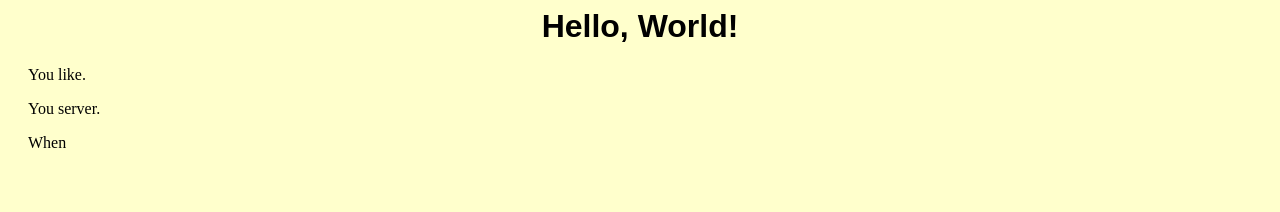
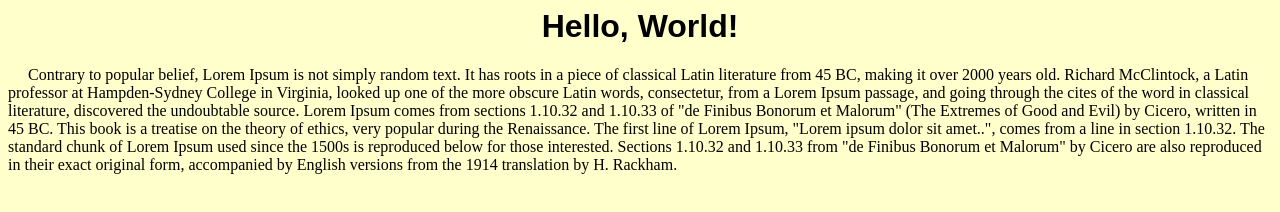
Before and after one commit to LuckyNwekeKFC/crowdfunding, a plain HTML site: page index.html in a window 1280 px wide. Drawn offline with Linux system fonts and the light colour scheme.

Commit message:
Update index.html

```diff
--- a/index.html
+++ b/index.html
@@ -15,12 +15,9 @@
 <body bgcolor = "#ffffcc" text = "#000000">
 <h1>Hello, World!</h1>
 
-<p>You  like.</p>
+<p>Contrary to popular belief, Lorem Ipsum is not simply random text. It has roots in a piece of classical Latin literature from 45 BC, making it over 2000 years old. Richard McClintock, a Latin professor at Hampden-Sydney College in Virginia, looked up one of the more obscure Latin words, consectetur, from a Lorem Ipsum passage, and going through the cites of the word in classical literature, discovered the undoubtable source. Lorem Ipsum comes from sections 1.10.32 and 1.10.33 of "de Finibus Bonorum et Malorum" (The Extremes of Good and Evil) by Cicero, written in 45 BC. This book is a treatise on the theory of ethics, very popular during the Renaissance. The first line of Lorem Ipsum, "Lorem ipsum dolor sit amet..", comes from a line in section 1.10.32.
 
-<p>You
-server.</p>
-
-<p>When </p>
+The standard chunk of Lorem Ipsum used since the 1500s is reproduced below for those interested. Sections 1.10.32 and 1.10.33 from "de Finibus Bonorum et Malorum" by Cicero are also reproduced in their exact original form, accompanied by English versions from the 1914 translation by H. Rackham.</p>
 
 </body>
 </html>
```
